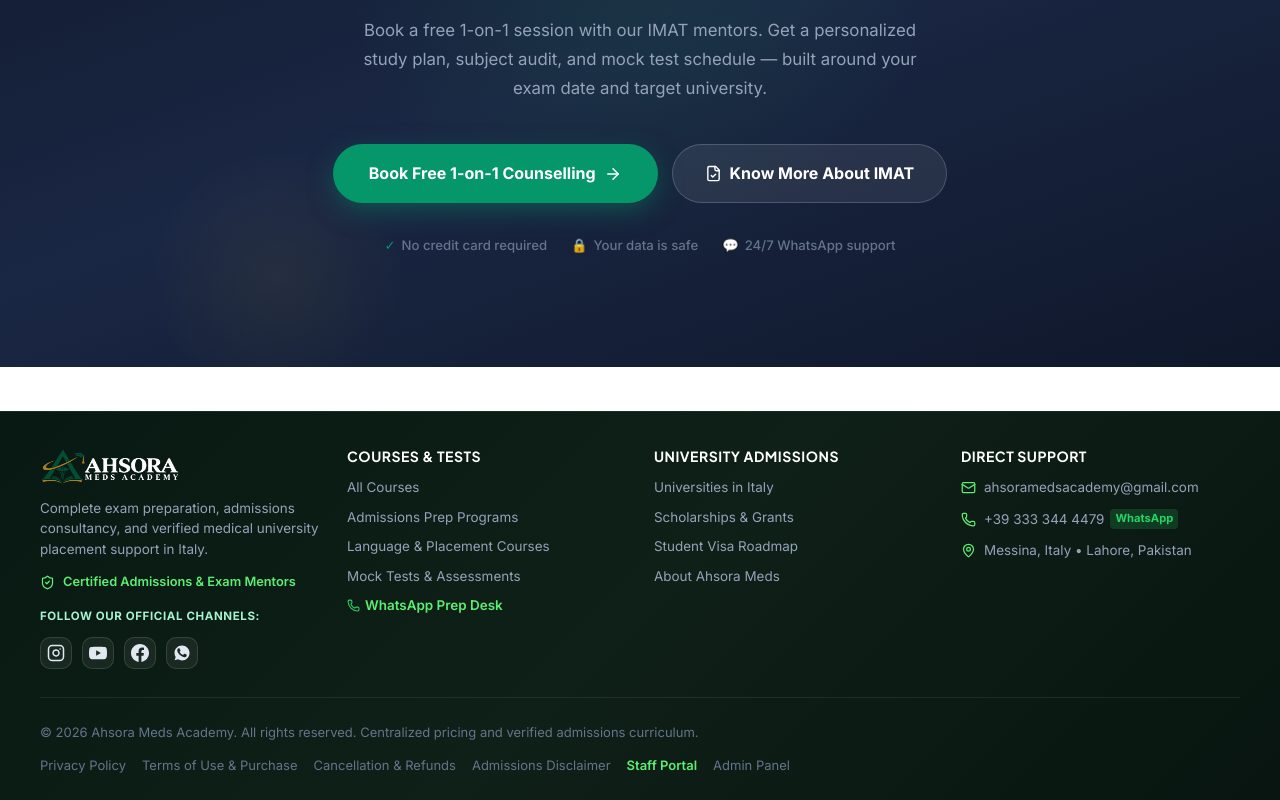
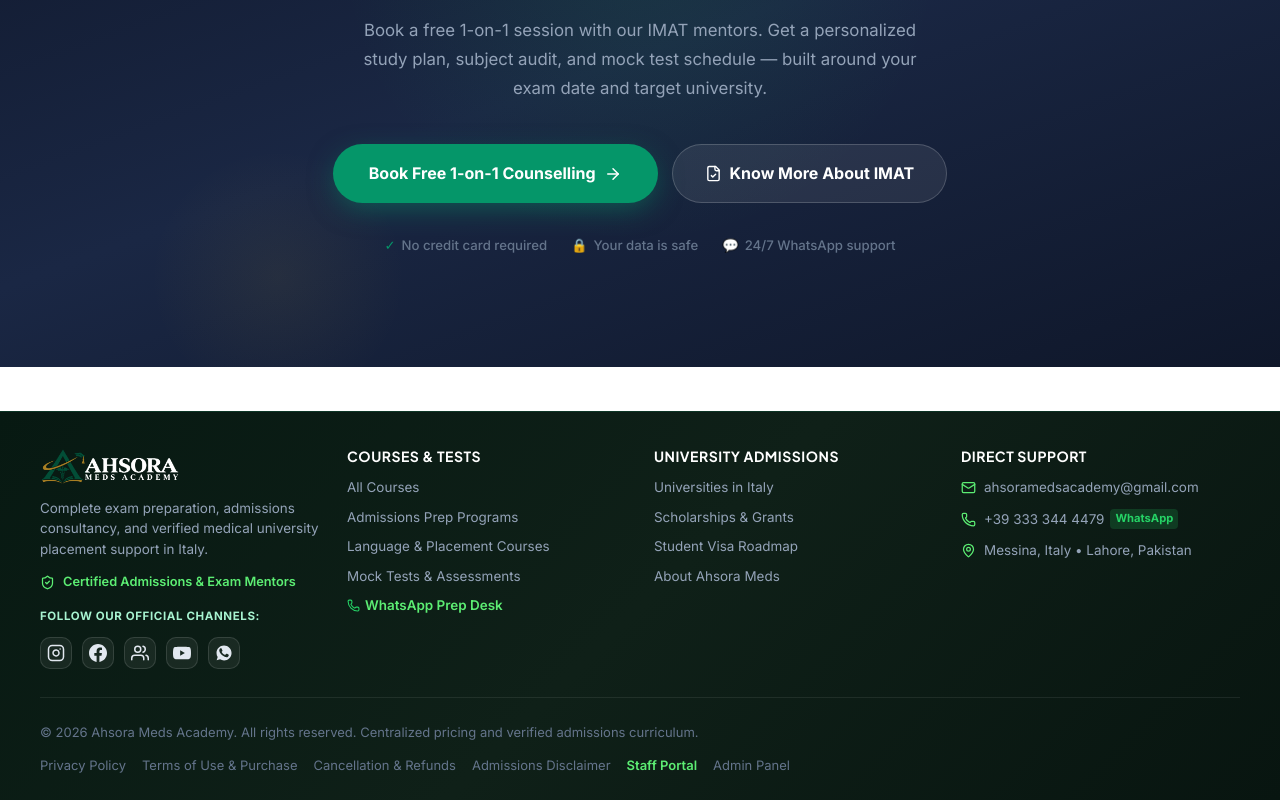
Before and after one commit to ch-muaz-kamboh/Ahsoraa-med-academy, a Next.js app: page / in a window 1280 px wide. Shown: the part 8046-8846 px from the top of the page. Built offline with nearby package versions, Linux system fonts and the light colour scheme; no server answers; the database is empty.

Commit message:
feat(socials): update Instagram handle to imat.ahsorameds and add Facebook Page and Facebook Group links

```diff
--- a/src/app/imat-news-and-updates/[slug]/page.tsx
+++ b/src/app/imat-news-and-updates/[slug]/page.tsx
@@ -384,7 +384,10 @@ export default async function IMATNewsArticlePage({
       addressCountry: 'Italy',
     },
     sameAs: [
-      'https://instagram.com/ahsora.meds',
+      'https://www.instagram.com/imat.ahsorameds',
+      'https://www.facebook.com/share/1G62YBEV2U/',
+      'https://www.facebook.com/share/g/1CTfwgZzpN/',
+      'https://youtube.com/@ahsoramedsacademy',
       'https://wa.me/393333444479',
     ],
   };
--- a/src/app/page.tsx
+++ b/src/app/page.tsx
@@ -115,6 +115,7 @@ export default function HomePage() {
     sameAs: [
       'https://www.instagram.com/imat.ahsorameds',
       'https://www.facebook.com/share/1G62YBEV2U/',
+      'https://www.facebook.com/share/g/1CTfwgZzpN/',
       'https://t.me/ahsoramedsacademy',
       'https://whatsapp.com/channel/0029Vb8YFTkKWEKpUsrmy946',
       'https://youtube.com/@ahsoramedsacademy',
--- a/src/components/common/SocialLinks.tsx
+++ b/src/components/common/SocialLinks.tsx
@@ -5,7 +5,8 @@ import React from 'react';
 export const SOCIAL_LINKS = [
   {
     name: 'Instagram',
-    url: 'https://www.instagram.com/ahsorameds.imat?utm_source=qr&rpxt=MXdkZ3J1eXgwcmxocQ==',
+    label: 'Instagram',
+    url: 'https://www.instagram.com/imat.ahsorameds?srtk=MXdkZ3J1eXgwcmxocQ==',
     icon: (
       <svg width="18" height="18" viewBox="0 0 24 24" fill="none" stroke="currentColor" strokeWidth="2" strokeLinecap="round" strokeLinejoin="round">
         <rect width="20" height="20" x="2" y="2" rx="5" ry="5" />
@@ -15,9 +16,40 @@ export const SOCIAL_LINKS = [
     ),
     color: '#E1306C',
     hoverBg: 'rgba(225, 48, 108, 0.15)',
+    tooltip: 'Follow Ahsora on Instagram (@imat.ahsorameds)',
+  },
+  {
+    name: 'Facebook Page',
+    label: 'FB Page',
+    url: 'https://www.facebook.com/share/1G62YBEV2U/',
+    icon: (
+      <svg width="18" height="18" viewBox="0 0 24 24" fill="currentColor">
+        <path d="M24 12.073c0-6.627-5.373-12-12-12s-12 5.373-12 12c0 5.99 4.388 10.954 10.125 11.854v-8.385H7.078v-3.47h3.047V9.43c0-3.007 1.792-4.669 4.533-4.669 1.312 0 2.686.235 2.686.235v2.953H15.83c-1.491 0-1.956.925-1.956 1.874v2.25h3.328l-.532 3.47h-2.796v8.385C19.612 23.027 24 18.062 24 12.073z"/>
+      </svg>
+    ),
+    color: '#1877F2',
+    hoverBg: 'rgba(24, 119, 242, 0.15)',
+    tooltip: 'Follow Ahsora Official Facebook Page',
+  },
+  {
+    name: 'Facebook Group',
+    label: 'FB Group',
+    url: 'https://www.facebook.com/share/g/1CTfwgZzpN/',
+    icon: (
+      <svg width="18" height="18" viewBox="0 0 24 24" fill="none" stroke="currentColor" strokeWidth="2" strokeLinecap="round" strokeLinejoin="round">
+        <path d="M17 21v-2a4 4 0 0 0-4-4H5a4 4 0 0 0-4 4v2" />
+        <circle cx="9" cy="7" r="4" />
+        <path d="M23 21v-2a4 4 0 0 0-3-3.87" />
+        <path d="M16 3.13a4 4 0 0 1 0 7.75" />
+      </svg>
+    ),
+    color: '#0D8AF0',
+    hoverBg: 'rgba(13, 138, 240, 0.15)',
+    tooltip: 'Join Ahsora IMAT Community Facebook Group',
   },
   {
     name: 'YouTube',
+    label: 'YouTube',
     url: 'https://youtube.com/@ahsoramedsacademy?si=RN6b0xCofOXTexCr',
     icon: (
       <svg width="18" height="18" viewBox="0 0 24 24" fill="currentColor">
@@ -26,20 +58,11 @@ export const SOCIAL_LINKS = [
     ),
     color: '#FF0000',
     hoverBg: 'rgba(255, 0, 0, 0.15)',
-  },
-  {
-    name: 'Facebook',
-    url: 'https://www.facebook.com/share/g/1Gu5u6Xoao/',
-    icon: (
-      <svg width="18" height="18" viewBox="0 0 24 24" fill="currentColor">
-        <path d="M24 12.073c0-6.627-5.373-12-12-12s-12 5.373-12 12c0 5.99 4.388 10.954 10.125 11.854v-8.385H7.078v-3.47h3.047V9.43c0-3.007 1.792-4.669 4.533-4.669 1.312 0 2.686.235 2.686.235v2.953H15.83c-1.491 0-1.956.925-1.956 1.874v2.25h3.328l-.532 3.47h-2.796v8.385C19.612 23.027 24 18.062 24 12.073z"/>
-      </svg>
-    ),
-    color: '#1877F2',
-    hoverBg: 'rgba(24, 119, 242, 0.15)',
+    tooltip: 'Subscribe to Ahsora on YouTube',
   },
   {
     name: 'WhatsApp',
+    label: 'WhatsApp',
     url: 'https://wa.me/393333444479',
     icon: (
       <svg width="18" height="18" viewBox="0 0 24 24" fill="currentColor">
@@ -48,6 +71,7 @@ export const SOCIAL_LINKS = [
     ),
     color: '#25D366',
     hoverBg: 'rgba(37, 211, 102, 0.15)',
+    tooltip: 'Direct WhatsApp Admissions Desk',
   },
 ];
 
@@ -106,7 +130,7 @@ export default function SocialLinks({
           href={item.url}
           target="_blank"
           rel="noopener noreferrer"
-          title={`Follow Ahsora on ${item.name}`}
+          title={(item as any).tooltip || `Follow Ahsora on ${item.name}`}
           aria-label={item.name}
           style={baseItemStyle}
           onMouseEnter={(e) => {
--- a/src/lib/chatbot-knowledge.ts
+++ b/src/lib/chatbot-knowledge.ts
@@ -85,9 +85,10 @@ export const AHSO_CONTACT = {
     scholarships: '/universities/scholarships',
   },
   socials: {
-    instagram: 'https://www.instagram.com/ahsorameds.imat',
+    instagram: 'https://www.instagram.com/imat.ahsorameds?srtk=MXdkZ3J1eXgwcmxocQ==',
     youtube: 'https://youtube.com/@ahsoramedsacademy',
-    facebook: 'https://www.facebook.com/share/g/1Gu5u6Xoao/',
+    facebookPage: 'https://www.facebook.com/share/1G62YBEV2U/',
+    facebookGroup: 'https://www.facebook.com/share/g/1CTfwgZzpN/',
   },
 };
 
@@ -611,7 +612,7 @@ Our admissions team is available to assist you with enrollment, package choices,
   * **Italy:** Via Roma, 98124 Messina, Italy
   * **Pakistan:** S19 Panoramic Complex, Mall Road, Lahore, Pakistan
 * **Dedicated Contact Page:** [Contact Us](/contact)
-* **Social Channels:** [YouTube Channel](https://youtube.com/@ahsoramedsacademy) · [Instagram](https://www.instagram.com/ahsorameds.imat)`;
+* **Social Channels:** [Instagram (@imat.ahsorameds)](https://www.instagram.com/imat.ahsorameds?srtk=MXdkZ3J1eXgwcmxocQ==) · [Facebook Page](https://www.facebook.com/share/1G62YBEV2U/) · [Facebook Group](https://www.facebook.com/share/g/1CTfwgZzpN/) · [YouTube Channel](https://youtube.com/@ahsoramedsacademy)`;
   }
 
   // 8. General Comprehensive Fallback
--- a/src/lib/seo-constants.ts
+++ b/src/lib/seo-constants.ts
@@ -9,10 +9,11 @@ export const SITE_TAGLINE = 'Study Medicine in Italy in English | Premier IMAT P
 export const DEFAULT_OG_IMAGE = `${SITE_URL}/icon.png`;
 
 export const OFFICIAL_SOCIAL_LINKS = [
-  'https://www.instagram.com/ahsorameds',
+  'https://www.instagram.com/imat.ahsorameds',
+  'https://www.facebook.com/share/1G62YBEV2U/',
+  'https://www.facebook.com/share/g/1CTfwgZzpN/',
   'https://www.youtube.com/@AhsoraMedsAcademy',
-  'https://wa.me/393278912345',
-  'https://www.linkedin.com/company/ahsora-med-academy',
+  'https://wa.me/393333444479',
 ];
 
 /**
```
